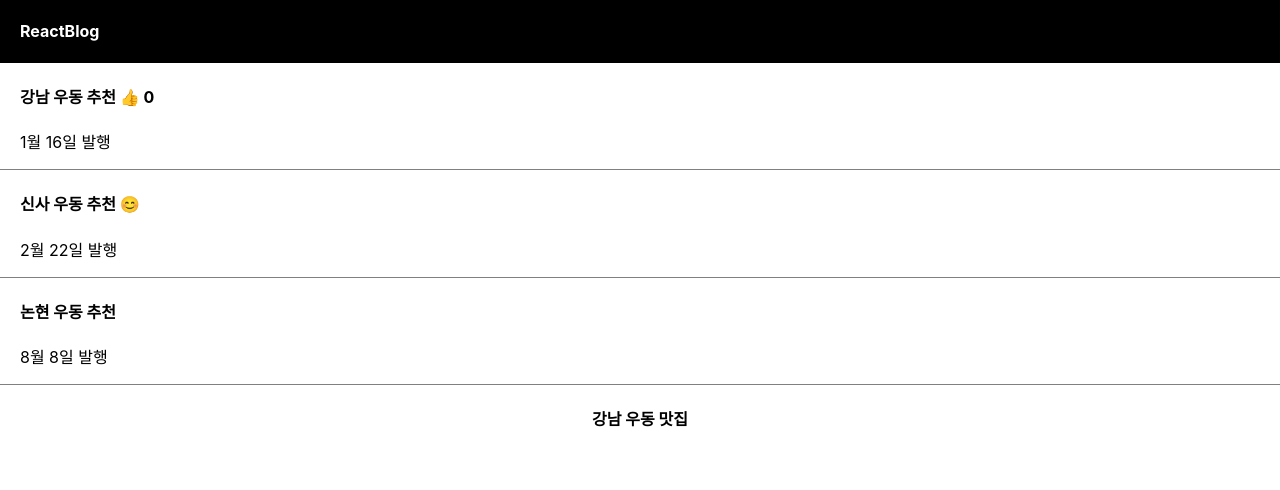
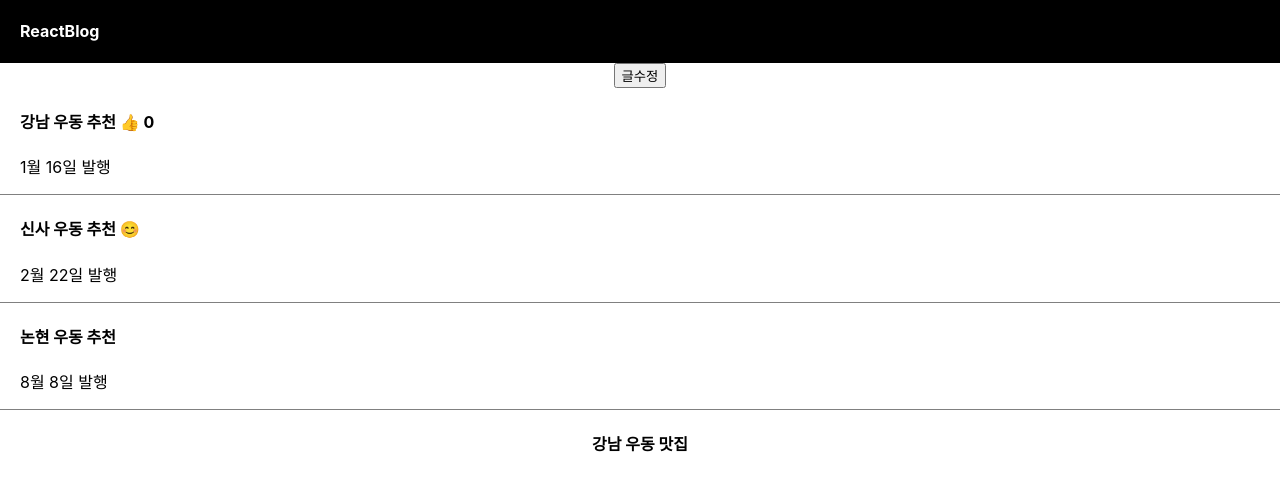
Before and after one commit to leesha-hub/react-Practice, a React (Create React App) app in the folder blog/: page / in a window 1280 px wide. Shown: the top 490 px of the page. Built offline with nearby package versions, Linux system fonts and the light colour scheme.

Commit message:
lesson 5

```diff
--- a/blog/src/App.js
+++ b/blog/src/App.js
@@ -21,6 +21,13 @@ function App() {
      <div className="black-nav">
       <h4 id={post}>ReactBlog</h4>
      </div>
+
+     <button onClick={()=>{
+        let copy = [...글제목];
+        copy[1] = '신사 인기 우동 추천';
+        글제목변경(copy);
+     }}>글수정</button>
+
       <div className="list">
         <h4>{글제목[0]} <span onClick={()=>{ 따봉변경(따봉+1) }}> 👍</span> {따봉} </h4>
         <p>1월 16일 발행</p>
```
